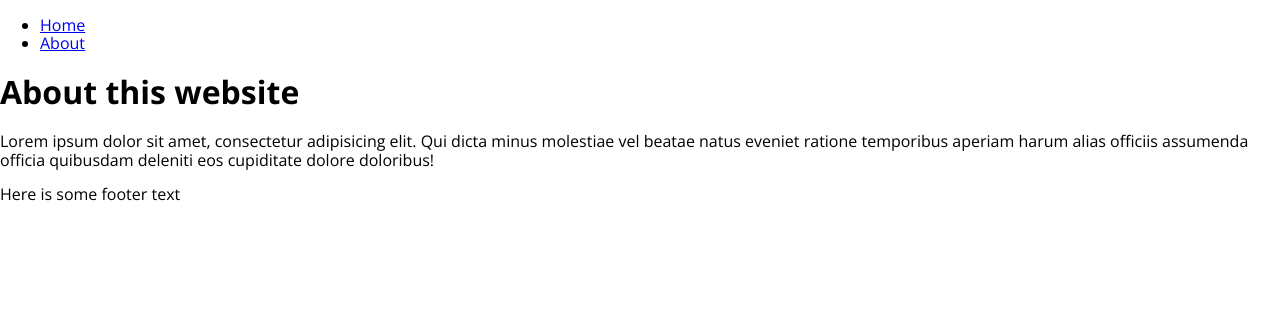
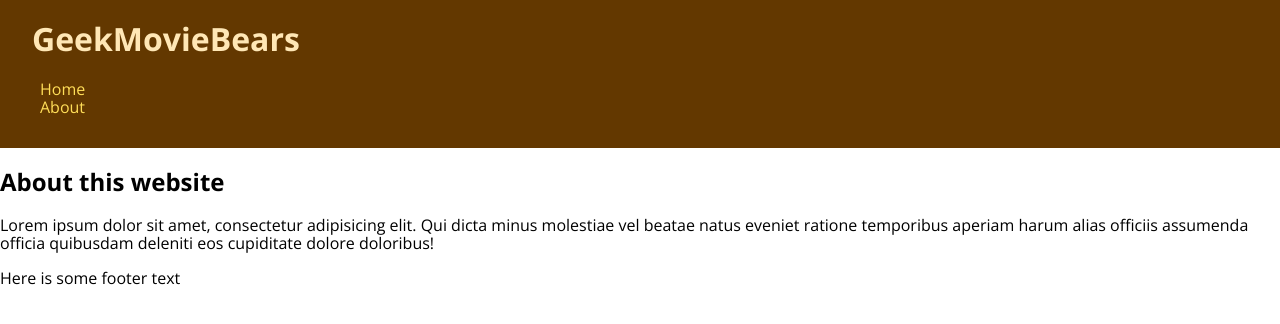
Before and after one commit to FinallyCanuck/geekmoviebears, an Eleventy site: page src/about.njk in a window 1280 px wide. Built offline with nearby package versions, Linux system fonts and the light colour scheme; Eleventy itself is replaced by a stand-in of ours; files that its build step writes are made by us from their sources; what node-fetch would draw is missing.

Commit message:
splitting out nav partial, applying styles

```diff
--- a/src/about.njk
+++ b/src/about.njk
@@ -3,7 +3,7 @@ title: About this website
 layout: base.njk
 ---
 
-<h1>{{ title }}</h1>
+<h2>{{ title }}</h2>
 
 <p>
   Lorem ipsum dolor sit amet, consectetur adipisicing elit. Qui dicta minus
--- a/src/css/style.css
+++ b/src/css/style.css
@@ -8,3 +8,49 @@ img {
   max-width: 15em;
   border: 2px solid #aaa;
 }
+
+.grid-container {
+  margin: 0 auto;
+  max-width: 1200px;
+  display: grid;
+  grid-template-rows: 10em 50vh auto 10em;
+  grid-template-columns: 5fr 3fr;
+  grid-template-areas: 'main aside';
+  float: inline-end;
+}
+
+.grid-container main {
+  grid-area: main;
+}
+
+.grid-container aside {
+  grid-area: aside;
+}
+
+nav {
+  background-color: #633800;
+  color: #ffde58;
+  padding-bottom: 1em;
+}
+
+nav li {
+  list-style: none;
+}
+
+a {
+  text-decoration: none;
+  color: inherit;
+}
+
+.nav-site-title {
+  color: #ffe7b5;
+  padding-top: 0.75em;
+}
+
+nav h1 {
+  margin-left: 1em;
+}
+
+.base-container {
+  margin-top: -1.5em;
+}
--- a/src/index.njk
+++ b/src/index.njk
@@ -3,6 +3,7 @@ title: Home
 layout: base.njk
 ---
 
+<div class="grid-container">
   <main>
     <h2>Upcoming Films</h2>
     {% for film in films -%}
@@ -44,3 +45,4 @@ layout: base.njk
       {% endfor -%}
     </ul>
   </aside>
+</div>
--- a/src/partials_layouts/_foot.njk
+++ b/src/partials_layouts/_foot.njk
@@ -1,3 +1,5 @@
+<footer>
 <p>Here is some footer text</p>
+</footer>
 </body>
 </html>
--- a/src/partials_layouts/_head.njk
+++ b/src/partials_layouts/_head.njk
@@ -7,10 +7,4 @@
     <link rel="stylesheet" href="/css/style.css">
     <title>{{ title }} | {{ settings.siteName }}</title>
   </head>
-  <nav>
-    <ul><li><a href="/">Home</a></li>
-      <li><a href="/about/">About</a></li>
-    </ul>
-
-  </nav>
   <body>
--- a/src/partials_layouts/base.njk
+++ b/src/partials_layouts/base.njk
@@ -1,3 +1,9 @@
 {% include '_head.njk' %}
+
+<div class="base-container">
+
+    {% include 'nav.njk' %}
     {{ content | safe }}
+</div>
+
 {% include '_foot.njk' %}
--- /dev/null
+++ b/src/partials_layouts/nav.njk
@@ -0,0 +1,7 @@
+  <nav>
+  <h1 class="nav-site-title"><a href="/">{{ settings.siteName }}</a></h1>
+    <ul><li><a href="/">Home</a></li>
+      <li><a href="/about/">About</a></li>
+    </ul>
+
+  </nav>
--- a/src/partials_layouts/post.njk
+++ b/src/partials_layouts/post.njk
@@ -1,3 +1,9 @@
 {% include '_head.njk' %}
+
+<div class="post-container">
+
+    {% include 'nav.njk' %}
     {{ content | safe }}
+</div>
+
 {% include '_foot.njk' %}
```
Lines whose indentation alone changed are shown as unchanged.
